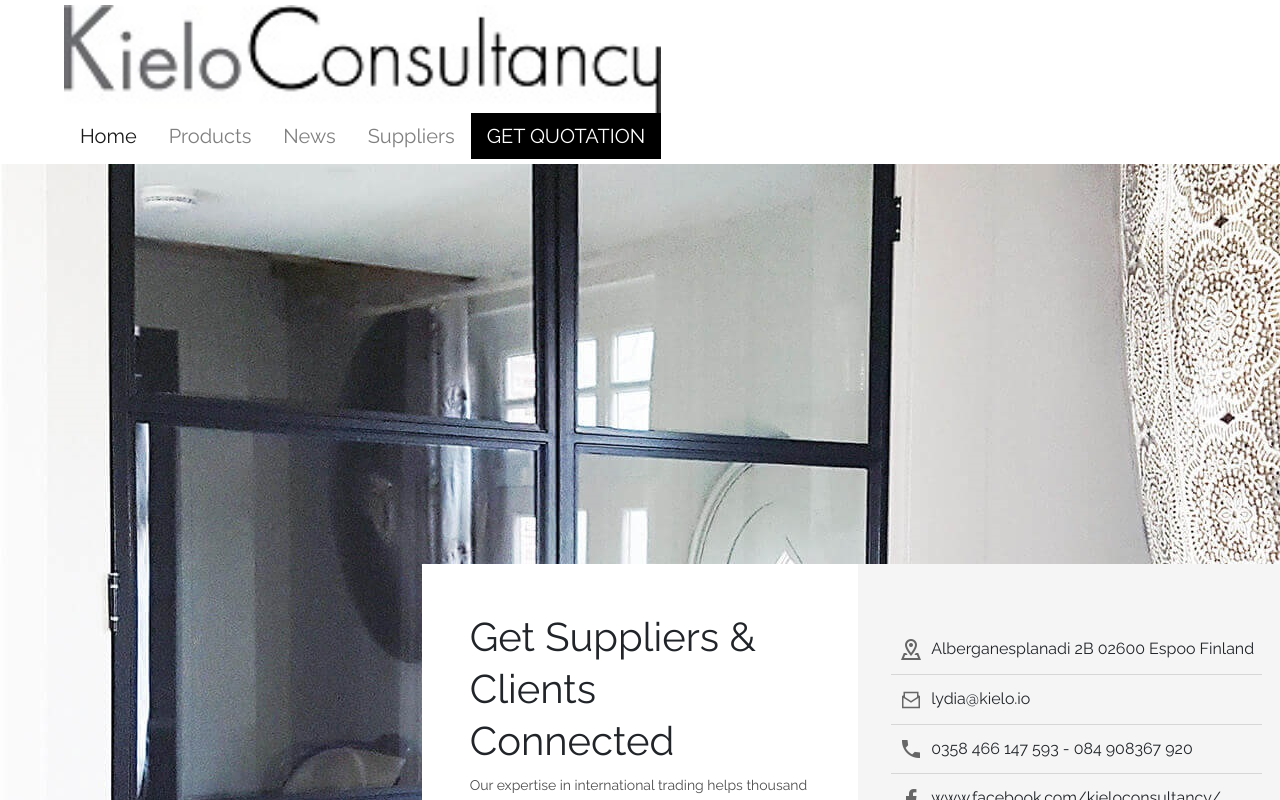
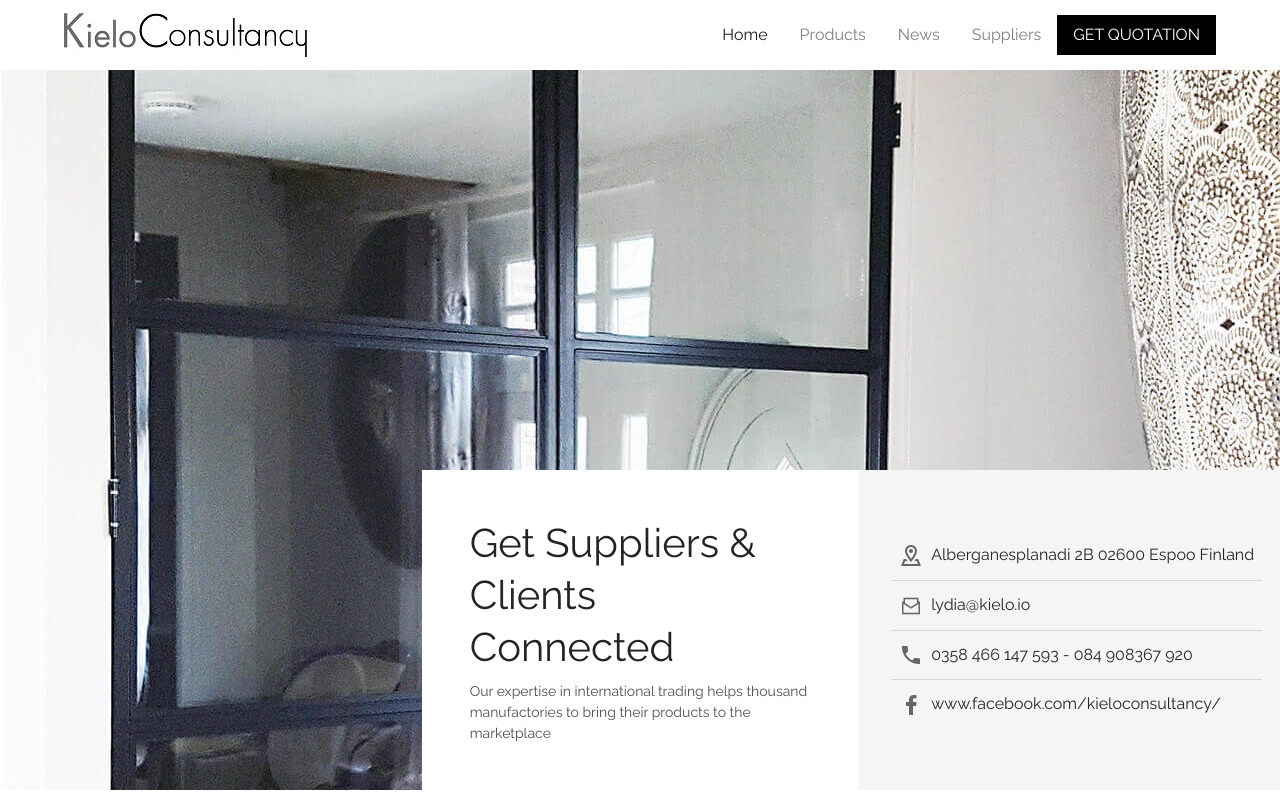
Before and after one commit to littlesoldier2019/modern-responsive-page, a React (Create React App) app: page / in a window 1280 px wide. Shown: the top 800 px of the page. Built offline with nearby package versions, Linux system fonts and the light colour scheme.

Commit message:
reverse section right

```diff
--- a/src/components/mainPage/SectionRight.js
+++ b/src/components/mainPage/SectionRight.js
@@ -5,10 +5,7 @@ import Button from '../share/Button';
 const SectionRight = () => {
   return (
     <div className='container'>
-        <div className="row flex-md-column-reverse flex-lg-row">
-            <div className="col-md-12 col-lg-6 d-flex justify-content-center align-items-center py-5 section section-item">
-                <img className='py-5' src={image} alt='Kielo Consultancy'/>
-            </div>
+        <div className="row flex-lg-row-reverse">
             <div className="col-md-12 col-lg-6 d-flex justify-content-center align-items-center px-xs-2 px-md-5  section section-item">
                 <div>
                     <h2 className="mb-5">make the sourcing process become simple and cost effective</h2>
@@ -26,6 +23,9 @@ const SectionRight = () => {
                     <Button text='check availability' type='button'/>
                 </div>
             </div>
+            <div className="col-md-12 col-lg-6 d-flex justify-content-center align-items-center py-5 section section-item">
+                <img className='py-5' src={image} alt='Kielo Consultancy'/>
+            </div>
         </div>
     </div>
   );
--- a/src/components/share/Header.js
+++ b/src/components/share/Header.js
@@ -4,8 +4,10 @@ import Logo from '../../assets/image/KieloConsultancy.JPG';
 
 const Header = () => {
   return (
-    <nav className="navbar navbar-brand navbar-expand-lg navbar-light bg-white mx-5">
+    <nav className="navbar navbar-expand-lg navbar-light bg-white mx-5">
+        <div className='navbar-brand'>
             <img src={Logo} width="100%" height="100%" alt="favicon" loading="lazy"/>
+        </div>
         <button className="navbar-toggler" type="button" data-toggle="collapse" data-target="#navbarNavDropdown" aria-controls="navbarNavDropdown" aria-expanded="false" aria-label="Toggle navigation">
             <span className="navbar-toggler-icon"></span>
         </button>
```
Also changed, not shown: src/components/mainPage/Feature.js (+1 -1 lines).
